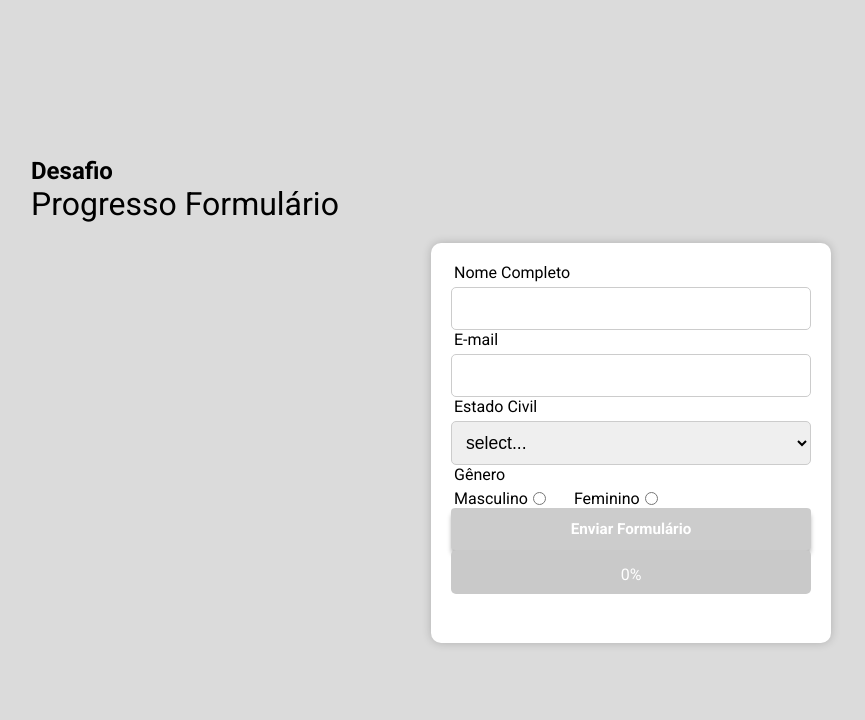
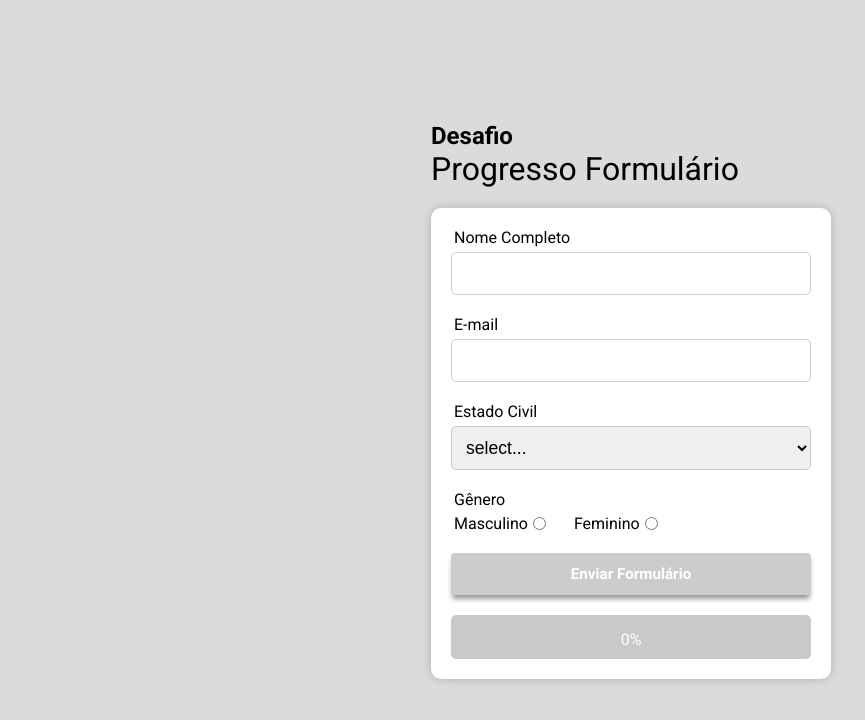
Before and after one commit to CristhianFSantos/react-challenge-for-beginners-03, a React (Vite) app: page / in a window 1280 px wide. Shown: the top 720 px of the page, without its empty margins (9-874 px from the left). Built offline with nearby package versions, Linux system fonts and the light colour scheme.

Commit message:
✨ feat: use media sreen mixins in app and change background-color

```diff
--- a/src/App.scss
+++ b/src/App.scss
@@ -2,16 +2,16 @@
 @import "../sass/colors";
 
 .App {
-  height: 100vh;
+  height: 100%;
   @include flex-center(column);
   padding: 40px;
   background-color: $background-color;
 }
 
 .card {
+  padding: 20px;
+  gap: 20px;
   width: 400px;
-  height: 400px;
-  padding: 20px;
 
   @include flex-center(column);
   justify-content: flex-start;
@@ -20,4 +20,8 @@
   box-shadow: 0 0 10px rgba(0, 0, 0, 0.2);
 
   border-radius: 10px;
+
+  @include media-screen-mobile() {
+    width: 100%;
+  }
 }
--- a/src/components/Header/styles.scss
+++ b/src/components/Header/styles.scss
@@ -3,8 +3,11 @@
 .container-header {
   @include flex-center(column);
   align-items: flex-start;
-  width: 100%;
   margin-bottom: 20px;
+  width: 400px;
+  @include media-screen-mobile() {
+    width: 100%;
+  }
 
   .header-primary {
     font-size: 1.5rem;
--- a/src/index.scss
+++ b/src/index.scss
@@ -1,3 +1,4 @@
+@import "../sass/colors";
 * {
   margin: 0;
   padding: 0;
@@ -9,4 +10,9 @@ html,
 body {
   height: 100%;
   font-family: "Roboto", sans-serif;
+  background-color: $background-color;
 }
+
+#root {
+  height: 100%;
+}
```
